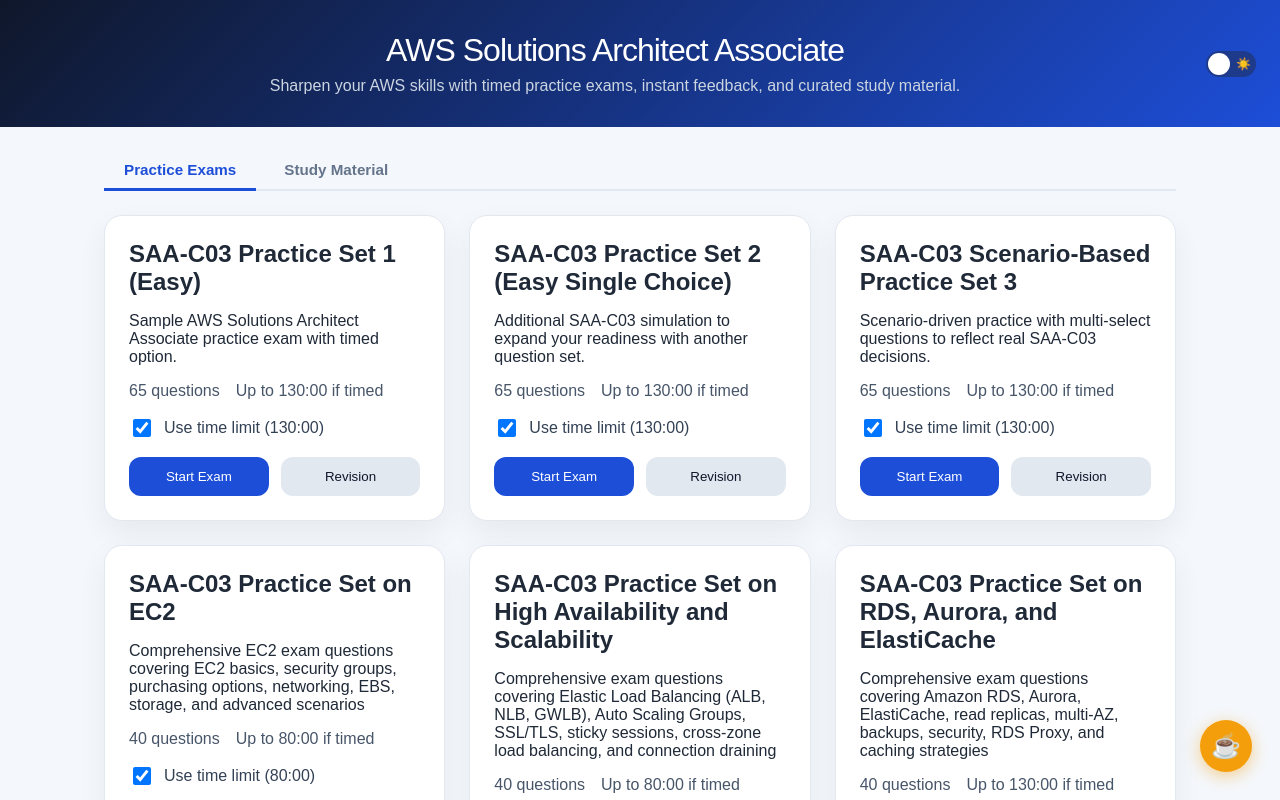
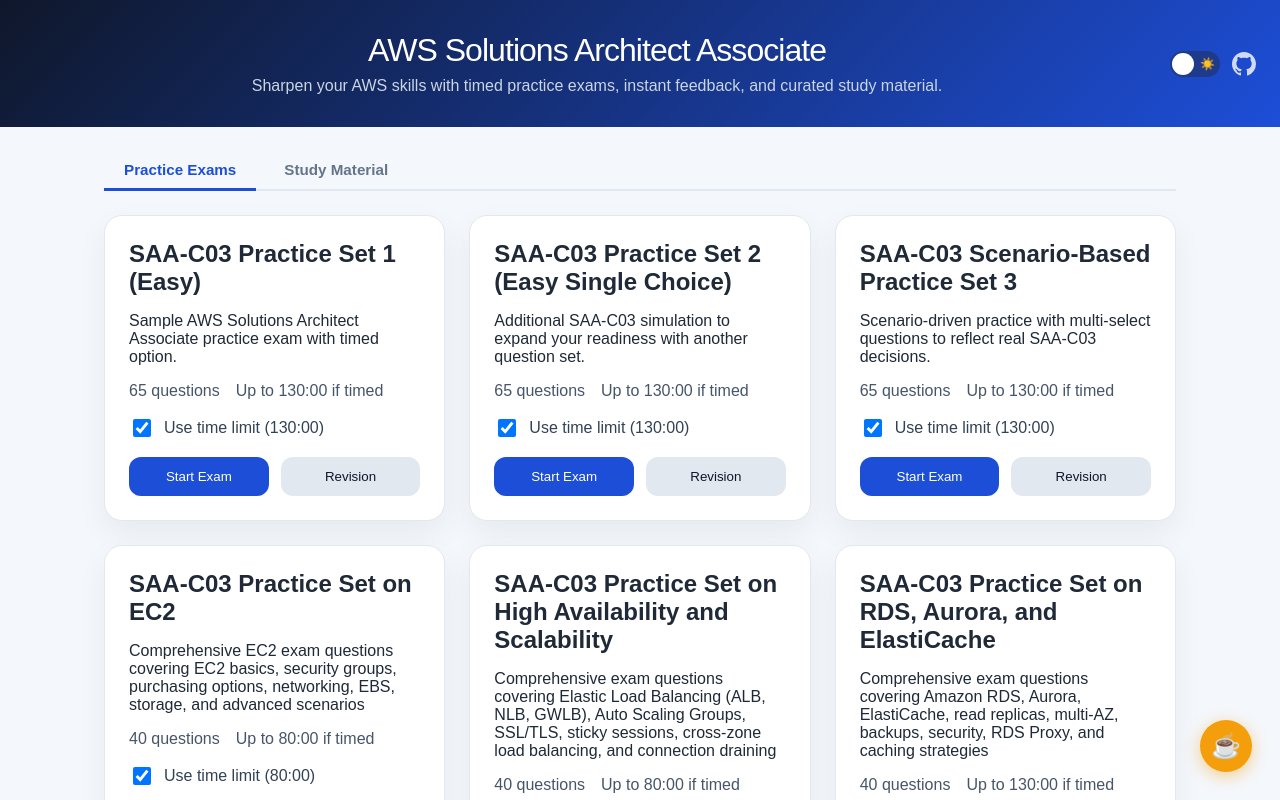
Before and after one commit to Amitpnk/AWS-Solutions-Architect-Associate-Exam, a React (Create React App) app in the folder aws-exam-ui/: page / in a window 1280 px wide. Shown: the top 800 px of the page. Built offline with nearby package versions, Linux system fonts and the light colour scheme.

Commit message:
feat: adding github link

```diff
--- a/aws-exam-ui/src/App.css
+++ b/aws-exam-ui/src/App.css
@@ -370,6 +370,19 @@
 
 .dark-mode-checkbox:checked + .dark-mode-label .ball {
   transform: translateX(24px);
+}
+
+.github-link {
+  color: white;
+  display: flex;
+  align-items: center;
+  opacity: 0.8;
+  transition: opacity 0.2s;
+  margin-left: 12px;
+}
+
+.github-link:hover {
+  opacity: 1;
 }
 
 .page-content {
--- a/aws-exam-ui/src/App.tsx
+++ b/aws-exam-ui/src/App.tsx
@@ -202,6 +202,17 @@ function App() {
           <span className="sun">☀️</span>
           <span className="ball"></span>
         </label>
+        <a
+          href="https://github.com/Amitpnk/AWS-Solutions-Architect-Associate-Exam"
+          target="_blank"
+          rel="noreferrer"
+          className="github-link"
+          title="View on GitHub"
+        >
+          <svg height="24" width="24" viewBox="0 0 16 16" fill="currentColor" aria-hidden="true">
+            <path d="M8 0C3.58 0 0 3.58 0 8c0 3.54 2.29 6.53 5.47 7.59.4.07.55-.17.55-.38 0-.19-.01-.82-.01-1.49-2.01.37-2.53-.49-2.69-.94-.09-.23-.48-.94-.82-1.13-.28-.15-.68-.52-.01-.53.63-.01 1.08.58 1.23.82.72 1.21 1.87.87 2.33.66.07-.52.28-.87.51-1.07-1.78-.2-3.64-.89-3.64-3.95 0-.87.31-1.59.82-2.15-.08-.2-.36-1.02.08-2.12 0 0 .67-.21 2.2.82.64-.18 1.32-.27 2-.27.68 0 1.36.09 2 .27 1.53-1.04 2.2-.82 2.2-.82.44 1.1.16 1.92.08 2.12.51.56.82 1.27.82 2.15 0 3.07-1.87 3.75-3.65 3.95.29.25.54.73.54 1.48 0 1.07-.01 1.93-.01 2.2 0 .21.15.46.55.38A8.013 8.013 0 0 0 16 8c0-4.42-3.58-8-8-8z"/>
+          </svg>
+        </a>
       </header>
 
       <main className="page-content">
```
